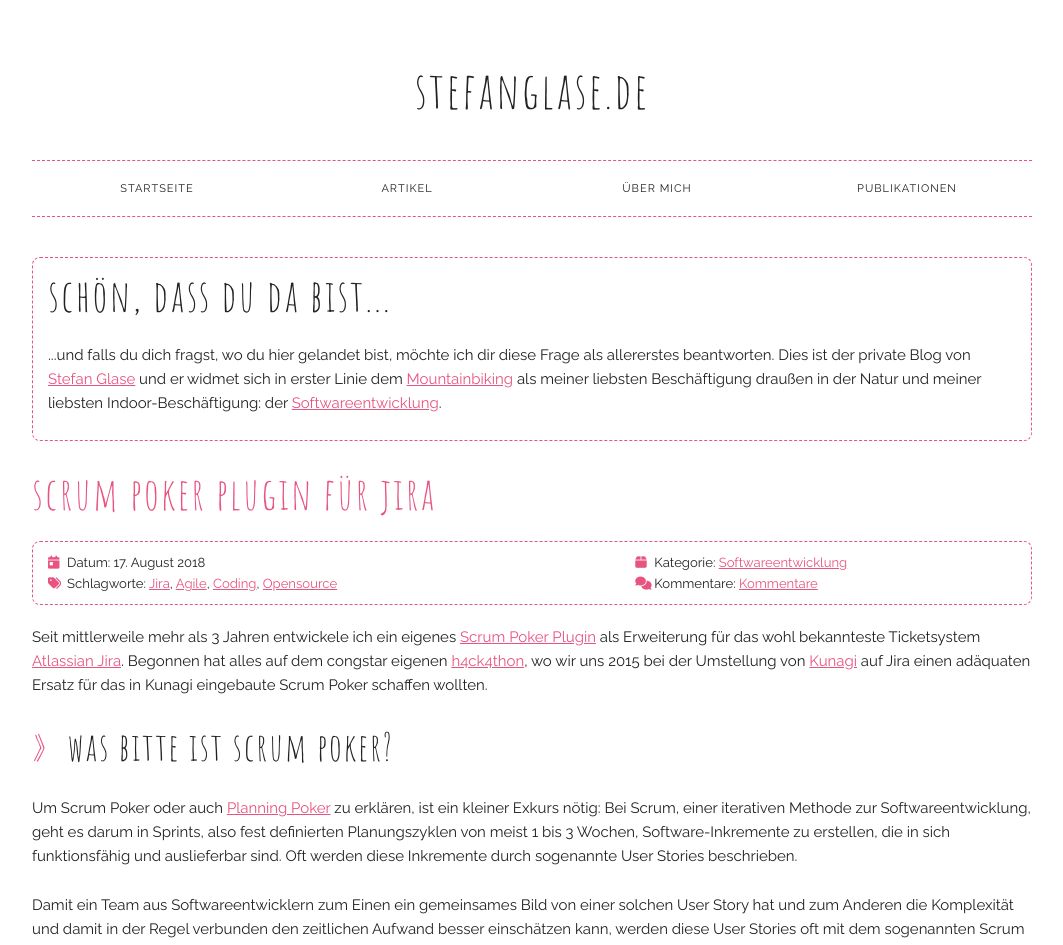
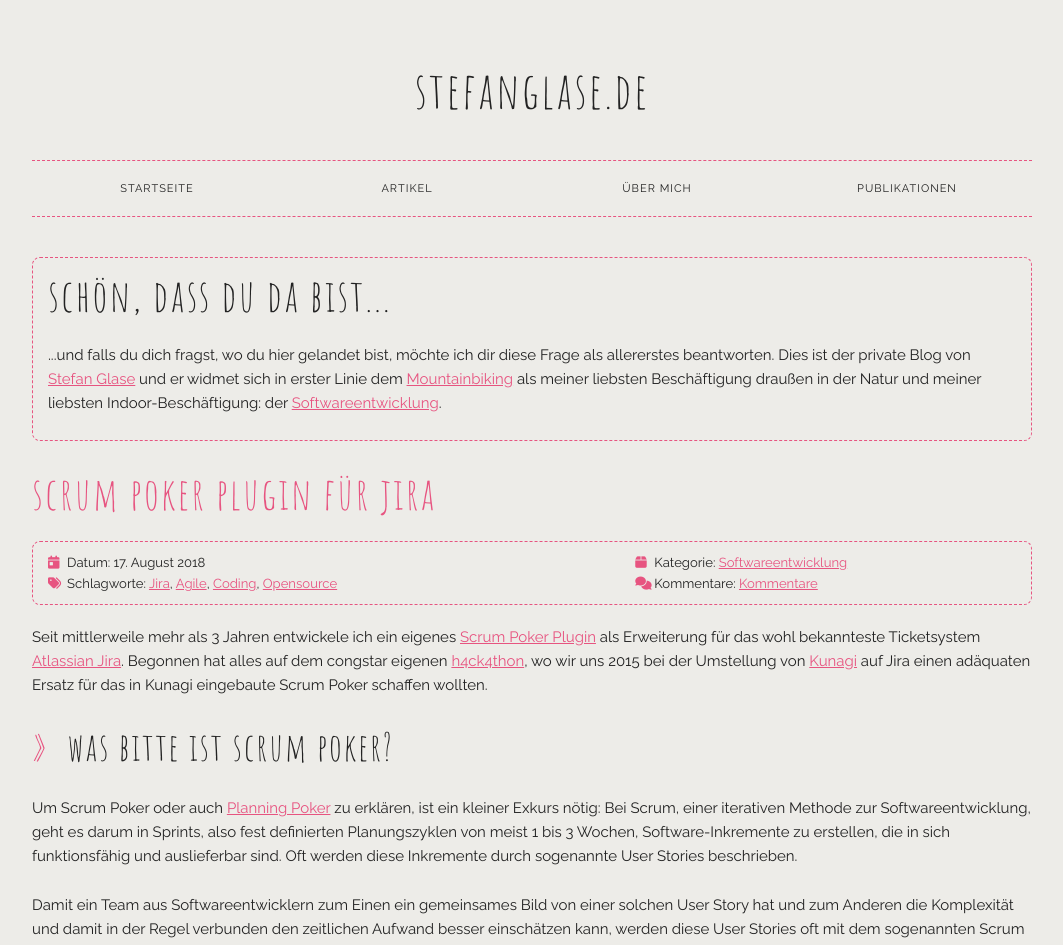
Before and after one commit to codescape/codescape.github.com, a Jekyll site: the page built from index.html, in a window 1280 px wide. Shown: the top 945 px of the page, without its empty margins (108-1171 px from the left). Built offline with Jekyll 4.4.1, drawn with Linux system fonts in a browser that asks for light colours; nearby versions of some CDN libraries; the list of posts is cut into pages by our own code; comment, search, counter and statistics services are not loaded.

```diff
--- a/css/custom.css
+++ b/css/custom.css
@@ -9,6 +9,11 @@
 
 .container {
   max-width: 1000px; }
+
+/* body */
+
+body {
+  background: var(--slate); }
 
 /* headings */
 
```
